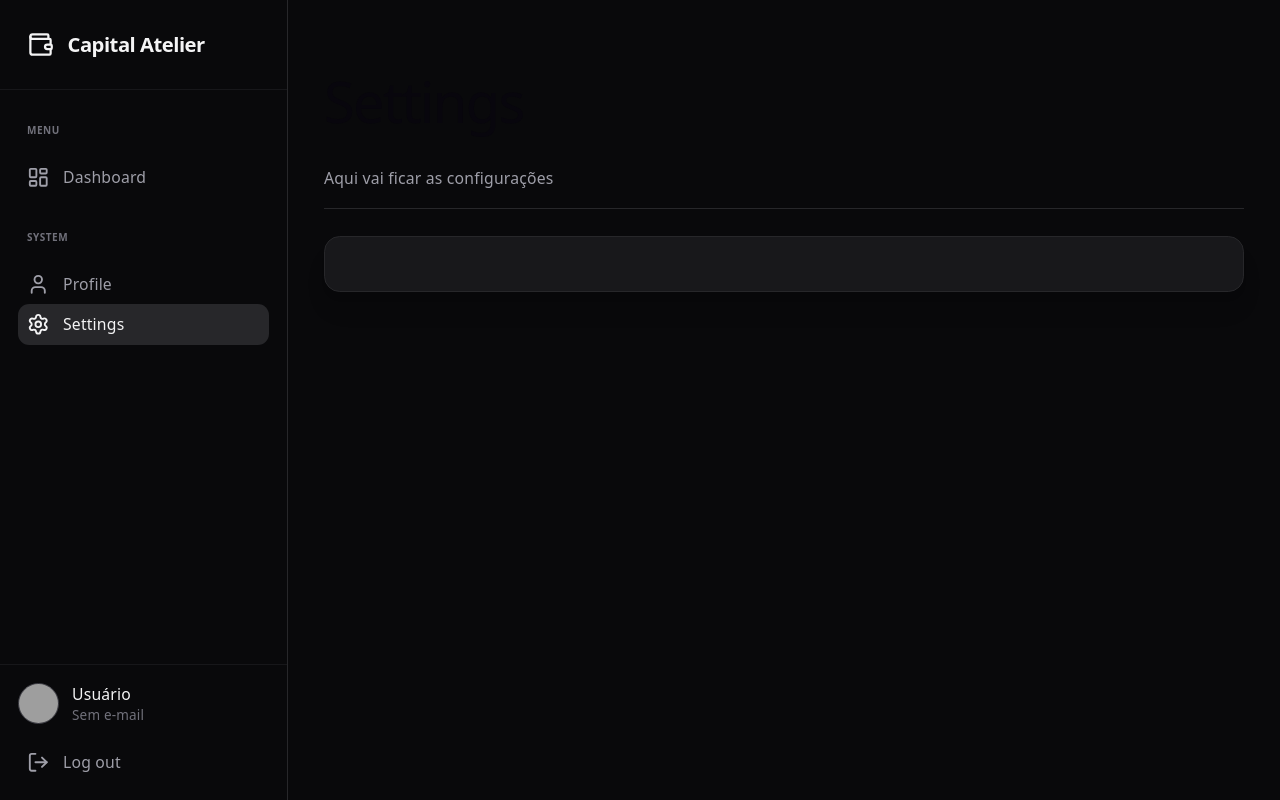
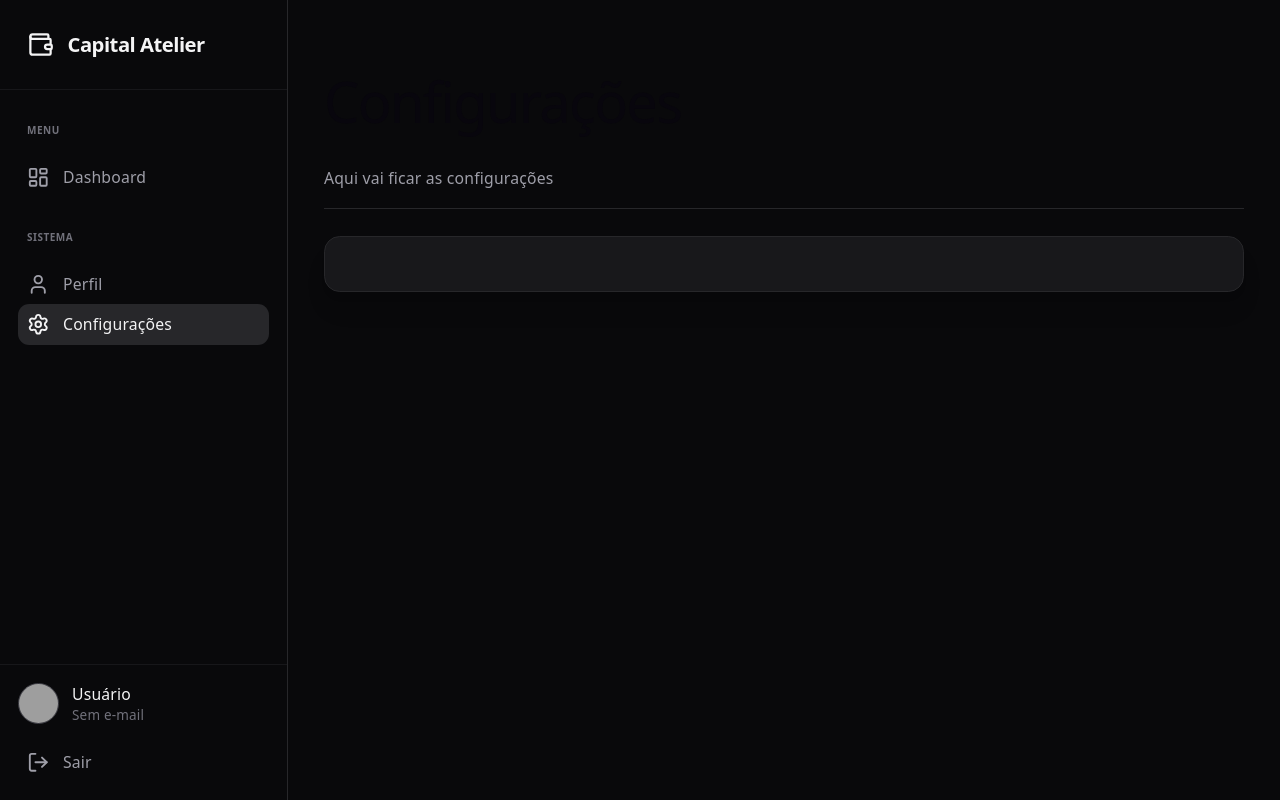
Before and after one commit to eliandrodasilva/capital-atelier, a React (Vite) app in the folder frontend/: page /settings in a window 1280 px wide. Built offline with nearby package versions, Linux system fonts and the light colour scheme; no server answers; sample sign-in values are in the browser's storage; grey boxes are pictures that could not be loaded.

Commit message:
refactor: change all language showed to portuguese

```diff
--- a/frontend/src/components/layout/Sidebar.jsx
+++ b/frontend/src/components/layout/Sidebar.jsx
@@ -48,13 +48,13 @@ const Sidebar = () => {
 
         <div className="px-4">
           <span className="text-[10px] font-bold uppercase tracking-wider text-zinc-500 mb-3 block px-2">
-            System
+            Sistema
           </span>
 
           <nav className="space-y-1">
             <NavItem
               icon={<User />}
-              label="Profile"
+              label="Perfil"
               active={location.pathname === "/profile"}
               onClick={() => navigate("/profile")}
             />
@@ -63,7 +63,7 @@ const Sidebar = () => {
           <nav className="space-y-1">
             <NavItem
               icon={<Settings />}
-              label="Settings"
+              label="Configurações"
               active={location.pathname === "/settings"}
               onClick={() => navigate("/settings")}
             />
@@ -96,7 +96,7 @@ const Sidebar = () => {
           className="w-full flex items-center p-2 rounded-lg text-zinc-400 hover:text-red-400 hover:bg-red-500/10 transition-colors cursor-pointer"
         >
           <LogOut className="w-5 h-5 flex-shrink-0" />
-          <span className="ml-3 text-sm font-medium whitespace-nowrap">Log out</span>
+          <span className="ml-3 text-sm font-medium whitespace-nowrap">Sair</span>
         </button>
       </div>
 
--- a/frontend/src/pages/Settings/Settings.jsx
+++ b/frontend/src/pages/Settings/Settings.jsx
@@ -4,7 +4,7 @@ const SettingsPage = () => {
     return (
         <div className="space-y-6 w-full">
       <header className="border-b border-zinc-800 pb-4">
-        <h1 className="text-3xl font-bold tracking-tight">Settings</h1>
+        <h1 className="text-3xl font-bold tracking-tight">Configurações</h1>
         <p className="text-sm text-zinc-400 mt-1">
           Aqui vai ficar as configurações
         </p>
```
